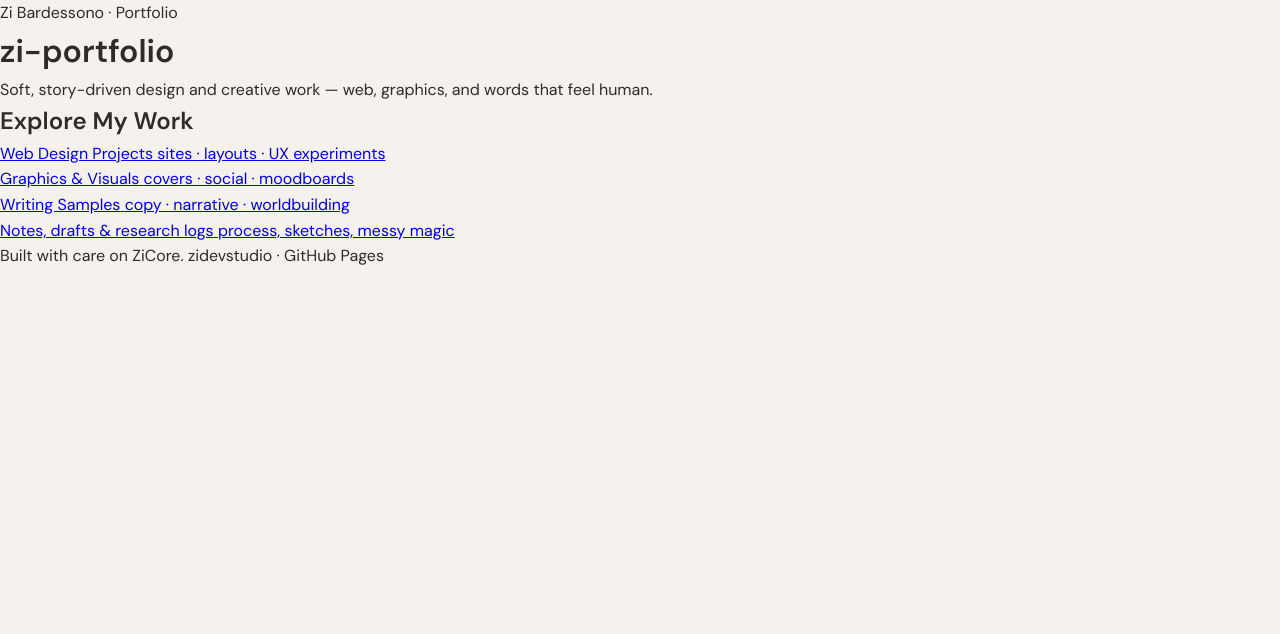
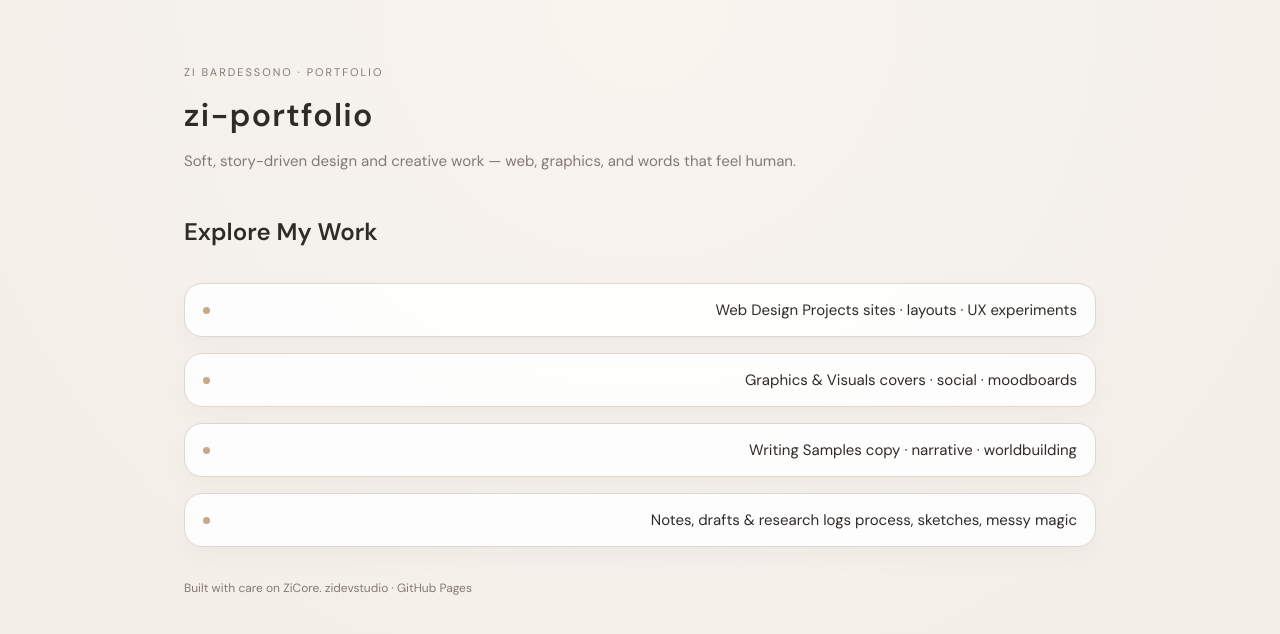
Before and after one commit to ZiDevStudio/zi-portfolio, a plain HTML site: page index.html in a window 1280 px wide. Drawn offline with Linux system fonts and the light colour scheme.

Commit message:
Fixed main index and style css

```diff
--- a/index.html
+++ b/index.html
@@ -5,15 +5,12 @@
   <title>Zi Portfolio</title>
 
   <!-- Fonts -->
-  <link rel="preconnect" href="https://fonts.googleapis.com" />
-  <link rel="preconnect" href="https://fonts.gstatic.com" crossorigin />
-  <link
-    href="https://fonts.googleapis.com/css2?family=DM+Sans:wght@300;400;500;600&display=swap"
-    rel="stylesheet"
-  />
+  <link rel="preconnect" href="https://fonts.googleapis.com">
+  <link rel="preconnect" href="https://fonts.gstatic.com" crossorigin>
+  <link href="https://fonts.googleapis.com/css2?family=DM+Sans:wght@300;400;500;600&display=swap" rel="stylesheet">
 
-  <!-- Shared styles -->
-  <link rel="stylesheet" href="styles.css" />
+  <!-- Site styles -->
+  <link rel="stylesheet" href="styles.css">
 </head>
 <body>
   <main class="shell">
--- a/styles.css
+++ b/styles.css
@@ -1,13 +1,14 @@
 :root {
-  --bg: #f5f1ec;
-  --card: #ffffff;
-  --text-main: #2f2b28;
-  --text-muted: #857a70;
-  --accent: #c8a88a;
+  --bg: #f5f1ec;        /* warm, soft background */
+  --card: #ffffff;      /* card background */
+  --text-main: #2f2b28; /* deep neutral brown */
+  --text-muted: #857a70;/* soft taupe */
+  --accent: #c8a88a;    /* beige-rose accent */
   --accent-light: #e6d4c3;
   --border-soft: #e0d6cc;
 }
 
+/* Reset / base */
 * {
   box-sizing: border-box;
   margin: 0;
@@ -15,8 +16,87 @@
 }
 
 body {
-  font-family: "DM Sans", system-ui, sans-serif;
-  background: var(--bg);
+  font-family: "DM Sans", system-ui, -apple-system, BlinkMacSystemFont, "Segoe UI", sans-serif;
+  background: radial-gradient(circle at top, #f9f4ee 0, var(--bg) 40%, #f3eee7 100%);
   color: var(--text-main);
   line-height: 1.6;
 }
+
+/* Main shell */
+main {
+  max-width: 960px;
+  margin: 64px auto 80px;
+  padding: 0 24px;
+}
+
+/* Header */
+header {
+  margin-bottom: 40px;
+}
+
+header .eyebrow {
+  letter-spacing: 0.18em;
+  text-transform: uppercase;
+  font-size: 11px;
+  color: var(--text-muted);
+  margin-bottom: 8px;
+}
+
+header h1 {
+  font-size: 32px;
+  letter-spacing: 0.04em;
+  text-transform: lowercase;
+  margin-bottom: 8px;
+}
+
+header .tagline {
+  font-size: 15px;
+  color: var(--text-muted);
+}
+
+/* If the content is still a list, make it feel card-like */
+
+main ul {
+  list-style: none;
+  margin-top: 32px;
+  display: grid;
+  gap: 16px;
+}
+
+main li {
+  background: rgba(255, 255, 255, 0.9);
+  border-radius: 18px;
+  border: 1px solid var(--border-soft);
+  padding: 14px 18px;
+  box-shadow: 0 10px 26px rgba(0, 0, 0, 0.03);
+  display: flex;
+  align-items: center;
+  justify-content: space-between;
+}
+
+main li::before {
+  content: "";
+  width: 7px;
+  height: 7px;
+  border-radius: 999px;
+  background: var(--accent);
+  margin-right: 12px;
+  flex-shrink: 0;
+}
+
+main li a {
+  text-decoration: none;
+  color: var(--text-main);
+  font-size: 15px;
+}
+
+main li a:hover {
+  text-decoration: underline;
+}
+
+/* Footer */
+footer {
+  margin-top: 32px;
+  font-size: 12px;
+  color: var(--text-muted);
+}
```
